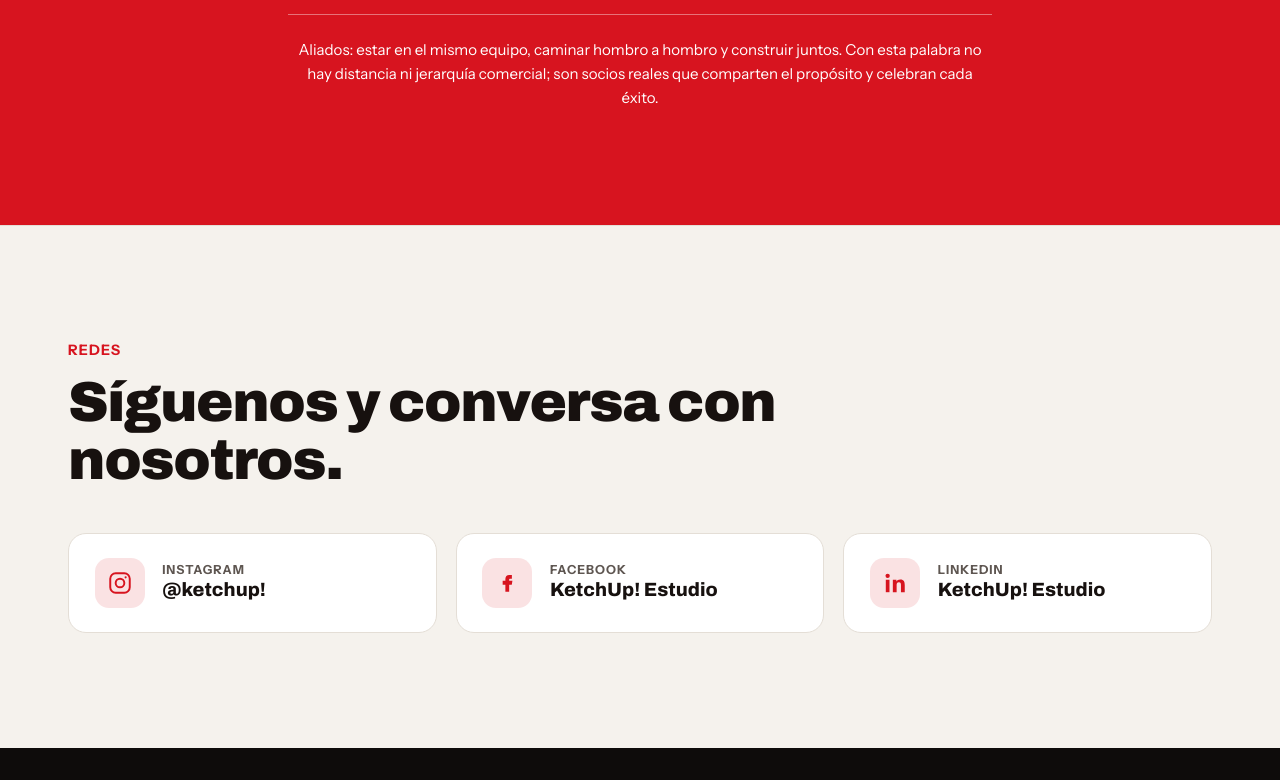
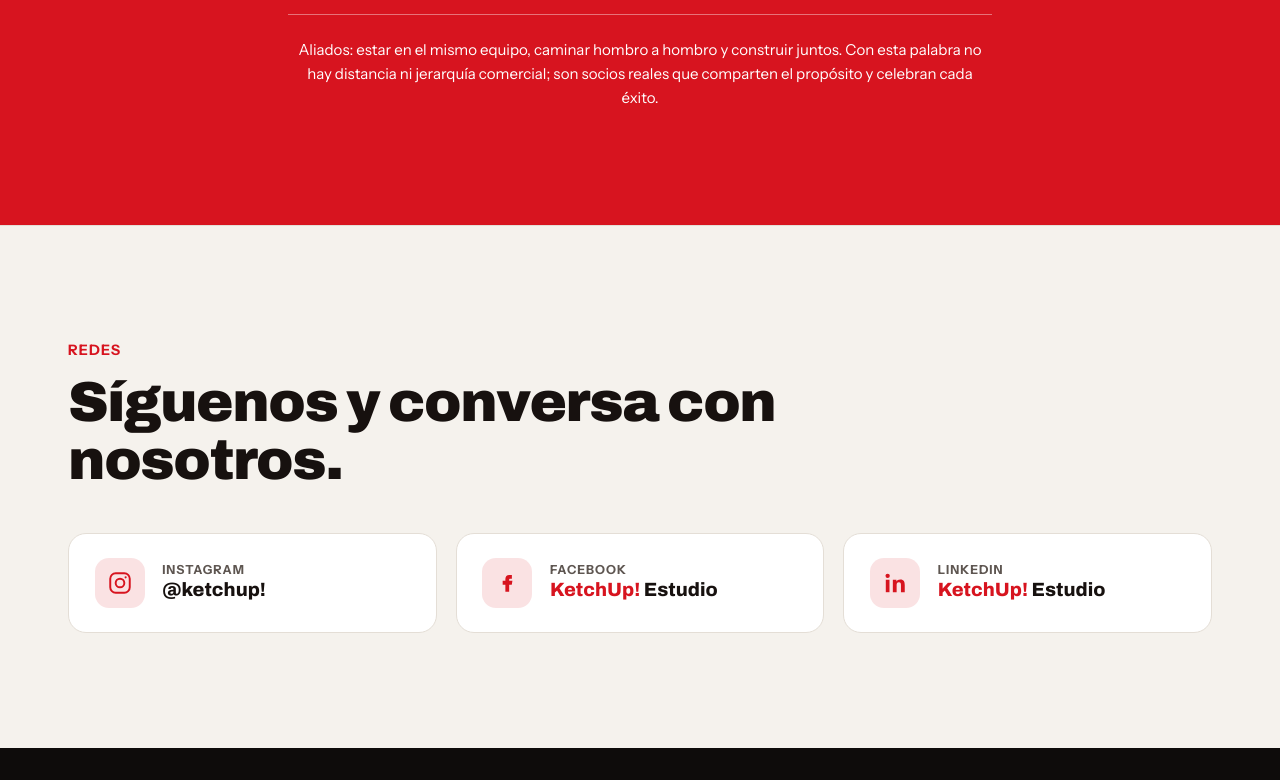
Before and after one commit to gmushart-source/ketchup-estudio, a plain HTML site: page index.html in a window 1280 px wide. Shown: the part 5706-6486 px from the top of the page. Drawn offline with Linux system fonts and the light colour scheme.

Commit message:
Update index.html

```diff
--- a/index.html
+++ b/index.html
@@ -235,7 +235,7 @@
     <div class="wrap">
       <p class="k rv">Objetivo y metas</p>
       <h2 class="rv">Ser la agencia creativa de referencia en la región central.</h2>
-      <p class="big rv">Consolidar a KetchUp! Estudio en Valencia, Carabobo, con relaciones de valor a largo plazo y resultados tangibles que demuestren cómo «El ingrediente secreto» impulsa la rentabilidad de las marcas.</p>
+      <p class="big rv">Consolidar a <span class="kr">KetchUp!</span> Estudio en Valencia, Carabobo, con relaciones de valor a largo plazo y resultados tangibles que demuestren cómo «El ingrediente secreto» impulsa la rentabilidad de las marcas.</p>
       <div class="steps">
         <div class="step rv">
           <h3>Corto plazo</h3>
@@ -262,7 +262,7 @@
         <div class="contact-card">
           <div class="contact-card-head">
             <div>
-              <span class="form-badge">Briefing Inicial · KetchUp! Estudio</span>
+              <span class="form-badge">Briefing Inicial · <span class="kr">KetchUp!</span> Estudio</span>
               <h3>Cuéntanos sobre tu marca</h3>
               <p>Completa los campos obligatorios (*) para agendar nuestra primera sesión de trabajo.</p>
             </div>
@@ -373,8 +373,8 @@
       </div>
       <div class="social-grid">
         <a class="social-card" data-url="" aria-label="KetchUp! en Instagram"><span class="sc-icon"><svg viewBox="0 0 24 24" width="26" height="26" aria-hidden="true" fill="none" stroke="currentColor" stroke-width="1.8"><rect x="3" y="3" width="18" height="18" rx="5"/><circle cx="12" cy="12" r="4"/><circle cx="17.2" cy="6.8" r="1" fill="currentColor" stroke="none"/></svg></span><span class="sc-info"><span class="sc-net">Instagram</span><strong>@ketchup!</strong></span><span class="sc-arrow" aria-hidden="true">&#8599;</span></a>
-        <a class="social-card" data-url="" aria-label="KetchUp! Estudio en Facebook"><span class="sc-icon"><svg viewBox="0 0 24 24" width="26" height="26" aria-hidden="true" fill="currentColor"><path d="M14 8h2.5V4.5H14C11.8 4.5 10.5 6 10.5 8.2V10H8v3.5h2.5V20H14v-6.5h2.4l.6-3.5H14V8.6c0-.4.2-.6.6-.6z"/></svg></span><span class="sc-info"><span class="sc-net">Facebook</span><strong>KetchUp! Estudio</strong></span><span class="sc-arrow" aria-hidden="true">&#8599;</span></a>
-        <a class="social-card" data-url="" aria-label="KetchUp! Estudio en LinkedIn"><span class="sc-icon"><svg viewBox="0 0 24 24" width="26" height="26" aria-hidden="true" fill="currentColor"><rect x="3.5" y="9" width="3.4" height="11.5"/><circle cx="5.2" cy="5.4" r="2"/><path d="M10 9h3.3v1.6c.6-1 1.8-1.9 3.6-1.9 3.4 0 4.1 2.2 4.1 5.1v6.7h-3.5v-6c0-1.4 0-3.1-1.9-3.1s-2.1 1.5-2.1 3v6.1H10z"/></svg></span><span class="sc-info"><span class="sc-net">LinkedIn</span><strong>KetchUp! Estudio</strong></span><span class="sc-arrow" aria-hidden="true">&#8599;</span></a>
+        <a class="social-card" data-url="" aria-label="KetchUp! Estudio en Facebook"><span class="sc-icon"><svg viewBox="0 0 24 24" width="26" height="26" aria-hidden="true" fill="currentColor"><path d="M14 8h2.5V4.5H14C11.8 4.5 10.5 6 10.5 8.2V10H8v3.5h2.5V20H14v-6.5h2.4l.6-3.5H14V8.6c0-.4.2-.6.6-.6z"/></svg></span><span class="sc-info"><span class="sc-net">Facebook</span><strong><span class="kr">KetchUp!</span> Estudio</strong></span><span class="sc-arrow" aria-hidden="true">&#8599;</span></a>
+        <a class="social-card" data-url="" aria-label="KetchUp! Estudio en LinkedIn"><span class="sc-icon"><svg viewBox="0 0 24 24" width="26" height="26" aria-hidden="true" fill="currentColor"><rect x="3.5" y="9" width="3.4" height="11.5"/><circle cx="5.2" cy="5.4" r="2"/><path d="M10 9h3.3v1.6c.6-1 1.8-1.9 3.6-1.9 3.4 0 4.1 2.2 4.1 5.1v6.7h-3.5v-6c0-1.4 0-3.1-1.9-3.1s-2.1 1.5-2.1 3v6.1H10z"/></svg></span><span class="sc-info"><span class="sc-net">LinkedIn</span><strong><span class="kr">KetchUp!</span> Estudio</strong></span><span class="sc-arrow" aria-hidden="true">&#8599;</span></a>
       </div>
     </div>
   </section>
```
